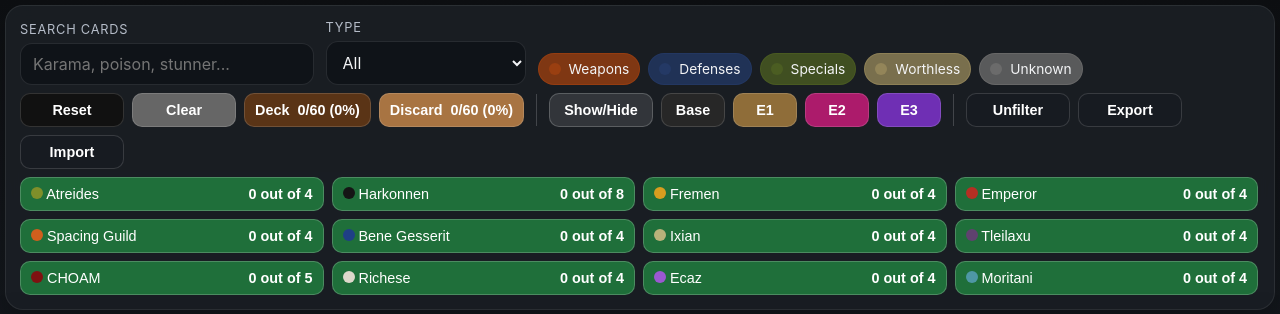
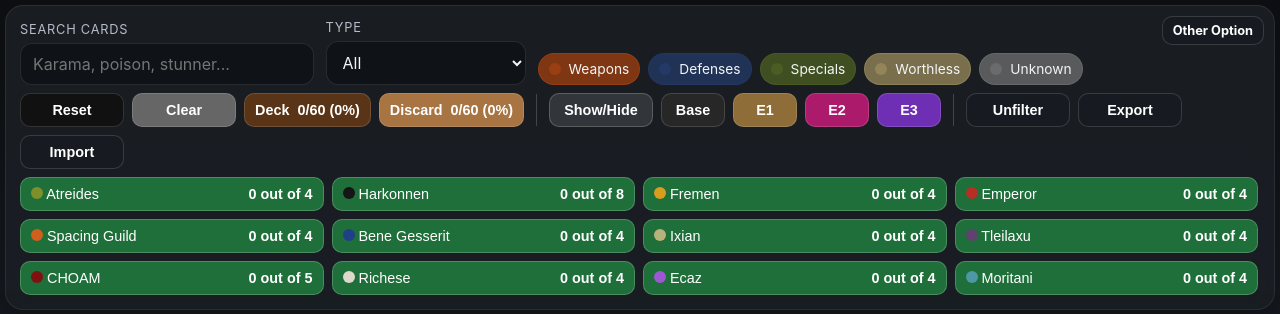
Before and after one commit to themadat/atreides-tracker, a plain HTML site: page index.html in a window 1280 px wide. Shown: the top 314 px of the page. Drawn offline with nearby package versions, Linux system fonts and the light colour scheme.

Commit message:
add other options and better padding

```diff
--- a/index.html
+++ b/index.html
@@ -31,7 +31,6 @@
             background: linear-gradient(180deg, #0d0f12, #161a20 40%, #0f1217);
             color: var(--text);
             margin: 0;
-            padding-bottom: 150px;
         }
 
         .app {
@@ -54,6 +53,25 @@
             padding: 14px;
             box-shadow: 0 16px 36px rgba(0, 0, 0, .28);
             backdrop-filter: blur(10px);
+            position: relative;
+        }
+
+        .other-option-btn {
+            position: absolute;
+            top: 10px;
+            right: 10px;
+            background: #171b21;
+            border: 1px solid rgba(255,255,255,.14);
+            color: #fff;
+            border-radius: 10px;
+            padding: 6px 10px;
+            font-size: .8rem;
+            text-decoration: none;
+            font-weight: 700;
+        }
+
+        .other-option-btn:hover {
+            transform: translateY(-1px);
         }
 
         h1 {
@@ -324,6 +342,7 @@
             border: 1px solid rgba(255, 255, 255, .08);
             border-radius: 0;
             padding: 0;
+            padding-bottom: 50px;
             overflow: auto;
             box-shadow: 0 16px 36px rgba(0, 0, 0, .28);
             position: relative;
@@ -600,6 +619,7 @@
     <div class="app">
         <section class="hero">
             <div class="card">
+                <a class="other-option-btn" href="https://treacherytracker.com/" target="_blank">Other Option</a>
                 <!--<h1>Atreides Tracker</h1>
                 <p class="subtitle">Interactive HTML version of the tracker sheet. Check off discoveries by faction,
                     filter the table, and keep progress saved automatically in your browser.</p>-->
```
